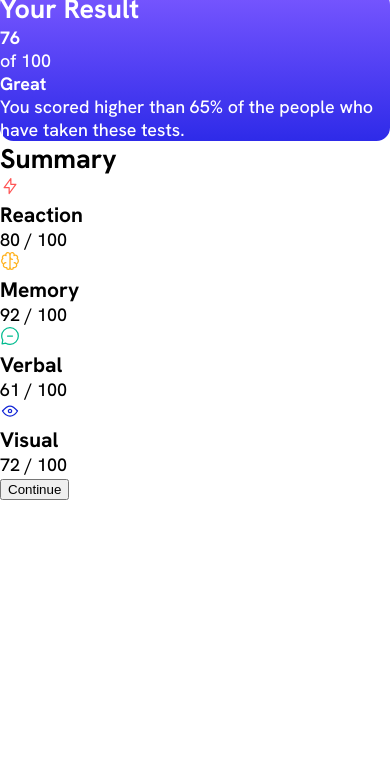
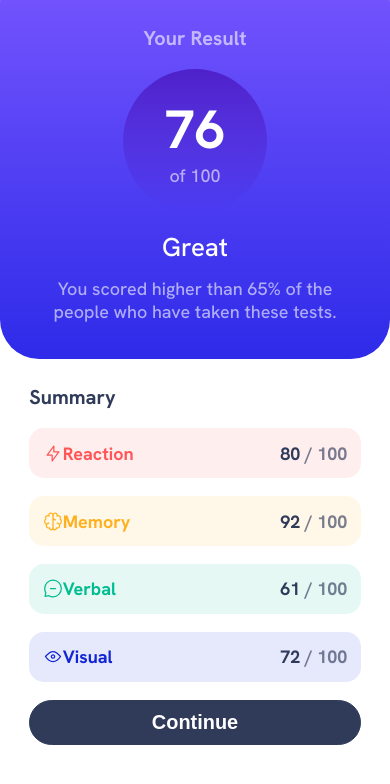
Before and after one commit to bdesroches10/fem-remote-sum-component, a plain HTML site: page index.html in a window 390 px wide. Drawn offline with Linux system fonts and the light colour scheme.

Commit message:
Mobile layout

```diff
--- a/index.html
+++ b/index.html
@@ -20,12 +20,12 @@
   <main>
     <section class="overview">
       <h1>Your Result</h1>
-      <div>
-        <strong>76</strong>
-        <p>of 100</p>
+      <div class="circle">
+        <strong class="score">76</strong>
+        <p class="info">of 100</p>
       </div>
-      <strong>Great</strong>
-      <p>You scored higher than 65% of the people who have taken these tests.</p>
+      <p class="statement">Great</p>
+      <p class="info">You scored higher than 65% of the people who have taken these tests.</p>
     </section>
 
     <section class="summary">
@@ -33,28 +33,28 @@
       <div class="category reaction">
         <img src="images/icon-reaction.svg" alt="" />
         <h3>Reaction</h3>
-        <p>80 / 100</p>
+        <p class="grade"><span class="indiv-grade">80</span> / 100</p>
       </div>
       <div class="category memory">
         <img src="images/icon-memory.svg" alt="" />
         <h3>Memory</h3>
-        <p>92 / 100</p>
+        <p class="grade"><span class="indiv-grade">92</span> / 100</p>
       </div>
       <div class="category verbal">
         <img src="images/icon-verbal.svg" alt="" />
         <h3>Verbal</h3>
-        <p>61 / 100</p>
+        <p class="grade"><span class="indiv-grade">61</span> / 100</p>
       </div>
       <div class="category visual">
         <img src="images/icon-visual.svg" alt="" />
         <h3>Visual</h3>
-        <p>72 / 100</p>
+        <p class="grade"><span class="indiv-grade">72</span> / 100</p>
       </div>
+
+      <button class="bttn" type="button">
+        Continue
+      </button>
     </section>
-
-    <button class="bttn">
-      Continue
-    </button>
   </main>
 </body>
 </html>
--- a/styles.css
+++ b/styles.css
@@ -11,6 +11,97 @@
 .overview {
     color: hsl(0, 0%, 100%);
     background-image: linear-gradient(hsl(252, 100%, 67%), hsl(241, 81%, 54%));
-    border-radius: 0.75em;
-    margin-top: -0.5em;
+    border-radius: 10%;
+    margin-top: -2em;
+    padding: 2em;
+    text-align: center;
 }
+
+h1, .info {
+    color: hsla(0, 0%, 100%, 0.6);
+}
+
+h1, h2 {
+    font-size: 1.11rem;
+    margin-top: 1.25em;
+}
+
+.circle {
+    height: 8em;
+    width: 8em;
+    margin: 1em auto;
+    border-radius: 100%;
+    background-image: linear-gradient(hsla(256, 72%, 46%, 1), hsla(241, 72%, 46%, 0));
+    display: flex;
+    flex-direction: column;
+    justify-content: center;
+}
+
+.score{
+    font-size: 3rem;
+}
+
+.statement {
+    font-size: 1.44rem;
+    margin: 0.5em 0;
+}
+
+.summary {
+    margin: 0 auto;
+    padding: 0 1em;
+    width: 85%;
+}
+
+.category {
+    margin: 1em auto;
+    padding: 0.75em;
+    border-radius: 0.833em;
+    font-weight: bold;
+    display: flex;
+    justify-content: center;
+}
+
+img, h3, .grade {
+    font-size: 1rem;
+}
+
+.reaction {
+    background-color: hsla(0, 100%, 67%, 0.1);
+    color: hsl(0, 100%, 67%);
+}
+
+.memory {
+    background-color: hsla(39, 100%, 56%, 0.1);
+    color: hsl(39, 100%, 56%);
+}
+
+.verbal {
+    background-color: hsla(166, 100%, 37%, 0.1);
+    color: hsl(166, 100%, 37%);
+}
+
+.visual{
+    background-color: hsla(234, 85%, 45%, 0.1);
+    color: hsl(234, 85%, 45%);
+}
+
+h2, .indiv-grade {
+    color: hsl(224, 30%, 27%);
+}
+
+.grade {
+    margin-left: auto;
+    margin-right: 0;
+    color: hsla(224, 30%, 27%, 0.65);
+}
+
+.bttn {
+    background-color: hsl(224, 30%, 27%);
+    width: 100%;
+    padding: 0.5em;
+    border-radius: 2em;
+    border: 1px solid hsl(224, 30%, 27%);
+    font-size: 1.11rem;
+    font-weight: bold;
+    color: hsl(0, 0%, 100%);
+}
```
